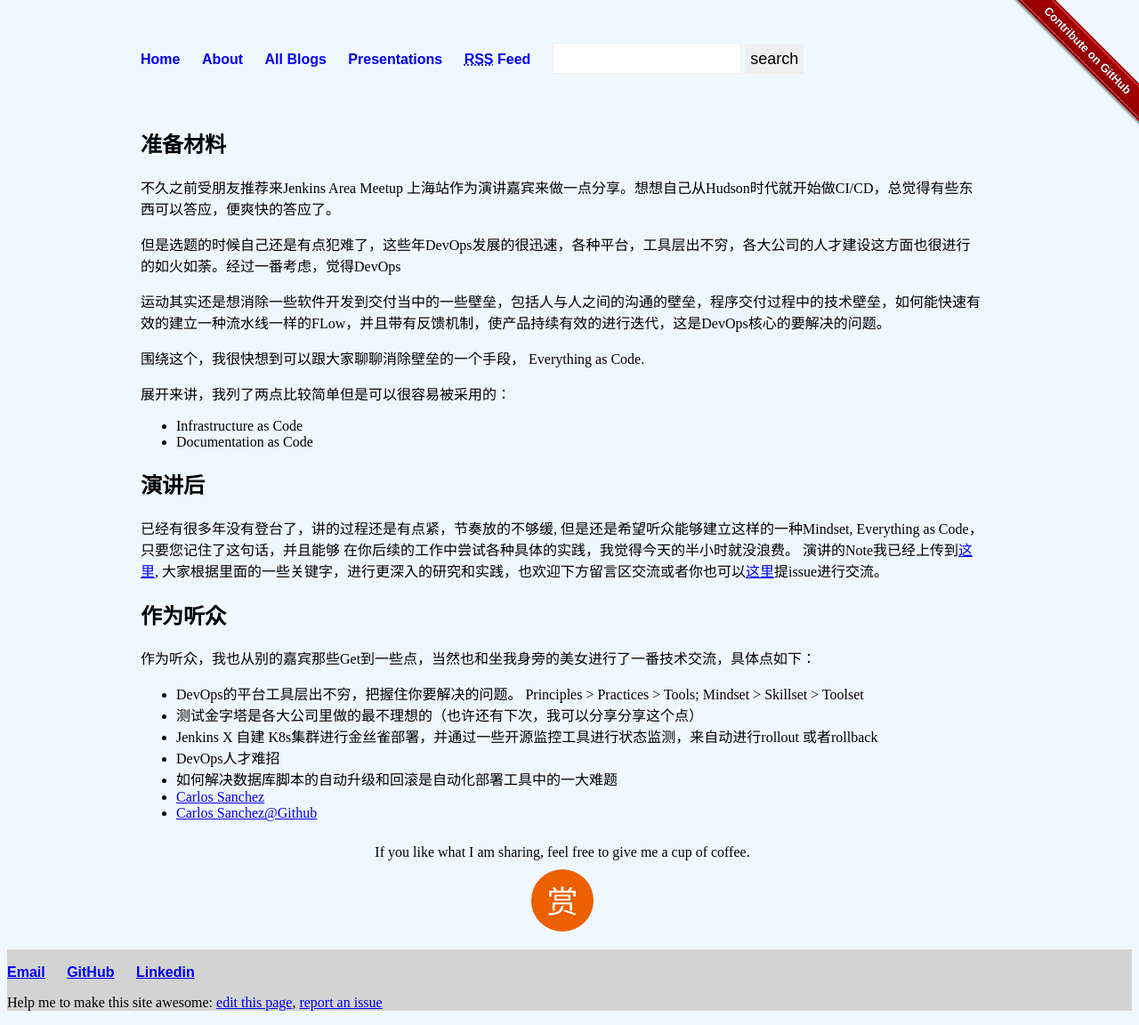
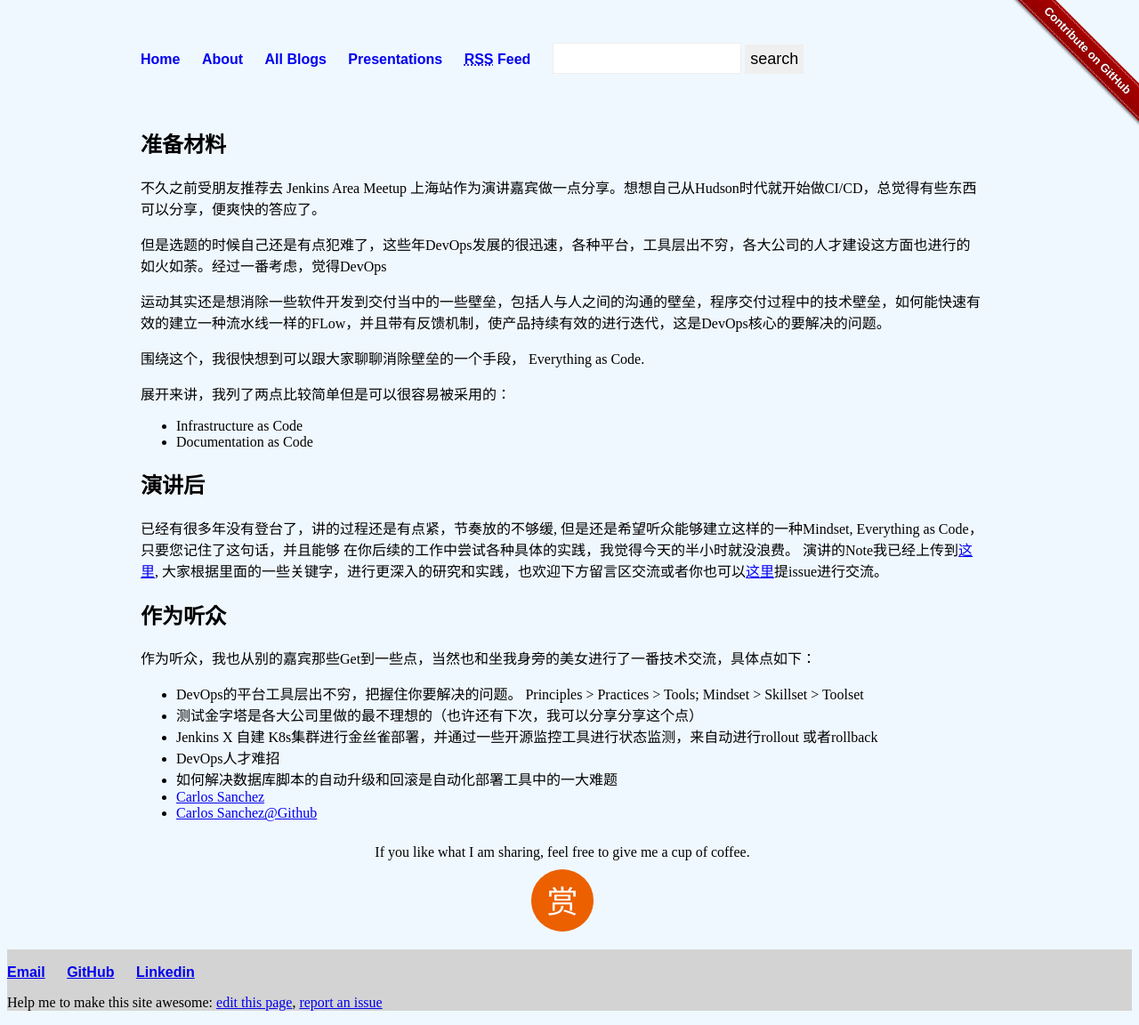
Before and after one commit to liuning0820/liuning0820.github.io, a Jekyll site: the page built from _posts/2019-06-29-jenkins-area-meetup-shanghai-note.md, in a window 1280 px wide. Shown: the whole page at 89% size. Built offline with Jekyll 4.4.1, drawn with Linux system fonts in a browser that asks for light colours; comment, search, counter and statistics services are not loaded.

Commit message:
Refactor the post content.

```diff
--- a/_posts/2019-06-29-jenkins-area-meetup-shanghai-note.md
+++ b/_posts/2019-06-29-jenkins-area-meetup-shanghai-note.md
@@ -7,9 +7,9 @@ comments: true
 
 ## 准备材料
 
-不久之前受朋友推荐来Jenkins Area Meetup 上海站作为演讲嘉宾来做一点分享。想想自己从Hudson时代就开始做CI/CD，总觉得有些东西可以答应，便爽快的答应了。
+不久之前受朋友推荐去 Jenkins Area Meetup 上海站作为演讲嘉宾做一点分享。想想自己从Hudson时代就开始做CI/CD，总觉得有些东西可以分享，便爽快的答应了。
 
-但是选题的时候自己还是有点犯难了，这些年DevOps发展的很迅速，各种平台，工具层出不穷，各大公司的人才建设这方面也很进行的如火如荼。经过一番考虑，觉得DevOps
+但是选题的时候自己还是有点犯难了，这些年DevOps发展的很迅速，各种平台，工具层出不穷，各大公司的人才建设这方面也进行的如火如荼。经过一番考虑，觉得DevOps
 
 运动其实还是想消除一些软件开发到交付当中的一些壁垒，包括人与人之间的沟通的壁垒，程序交付过程中的技术壁垒，如何能快速有效的建立一种流水线一样的FLow，并且带有反馈机制，使产品持续有效的进行迭代，这是DevOps核心的要解决的问题。
 
```
Also changed, not shown: _posts/2019-04-25-technology-strategy-pattern-reading-notes.md (+2 -2 lines).
